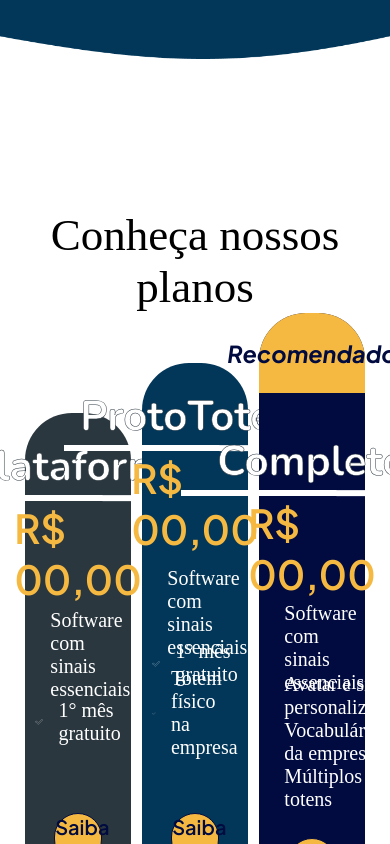
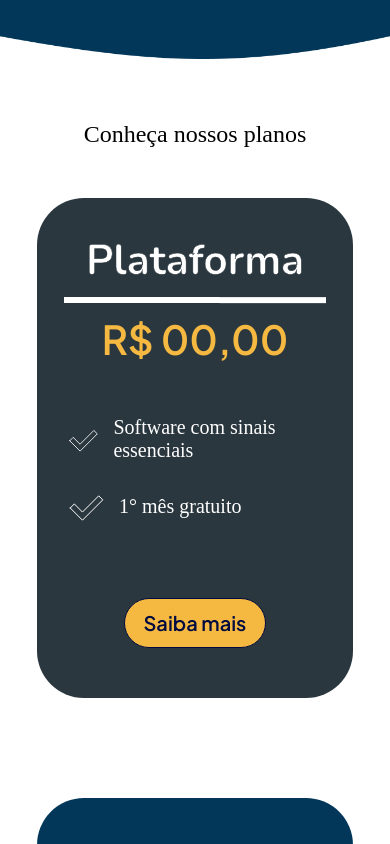
Before and after one commit to SinalizaAI/Front_end, a React (Vite) app: page / in a window 390 px wide. Shown: the part 3500-4344 px from the top of the page. Built offline with nearby package versions, Linux system fonts and the light colour scheme; a web font is replaced by a local one.

Commit message:
planos - home - responsivity

```diff
--- a/src/css/Planos.module.css
+++ b/src/css/Planos.module.css
@@ -179,3 +179,77 @@
   align-items: center;
   justify-content: center;
 }
+
+/* Mobile */
+
+@media (max-width: 600px) {
+  .planos_sec {
+    height: 2000px;
+  }
+
+  .container {
+    height: auto;
+  }
+
+  .container h1 {
+    font-size: 24px;
+  }
+
+  .container_planos {
+    align-items: center;
+    flex-direction: column;
+    height: 1950px;
+  }
+
+  .plano {
+    width: 90%;
+  }
+}
+
+@media (min-width: 601px) and (max-width: 900px) {
+  .planos_sec {
+    height: 2200px;
+  }
+
+  .container {
+    height: auto;
+  }
+
+  .container h1 {
+    font-size: 24px;
+  }
+
+  .container_planos {
+    align-items: center;
+    flex-direction: column;
+    height: 1950px;
+  }
+
+  .plano {
+    width: 60%;
+  }
+}
+
+@media (min-width: 901px) and (max-width: 1100px) {
+  .planos_sec {
+    height: 2200px;
+  }
+
+  .container {
+    height: auto;
+  }
+
+  .container h1 {
+    font-size: 26px;
+  }
+
+  .container_planos {
+    align-items: center;
+    flex-direction: column;
+    height: 1950px;
+  }
+
+  .plano {
+    width: 50%;
+  }
+}
```
